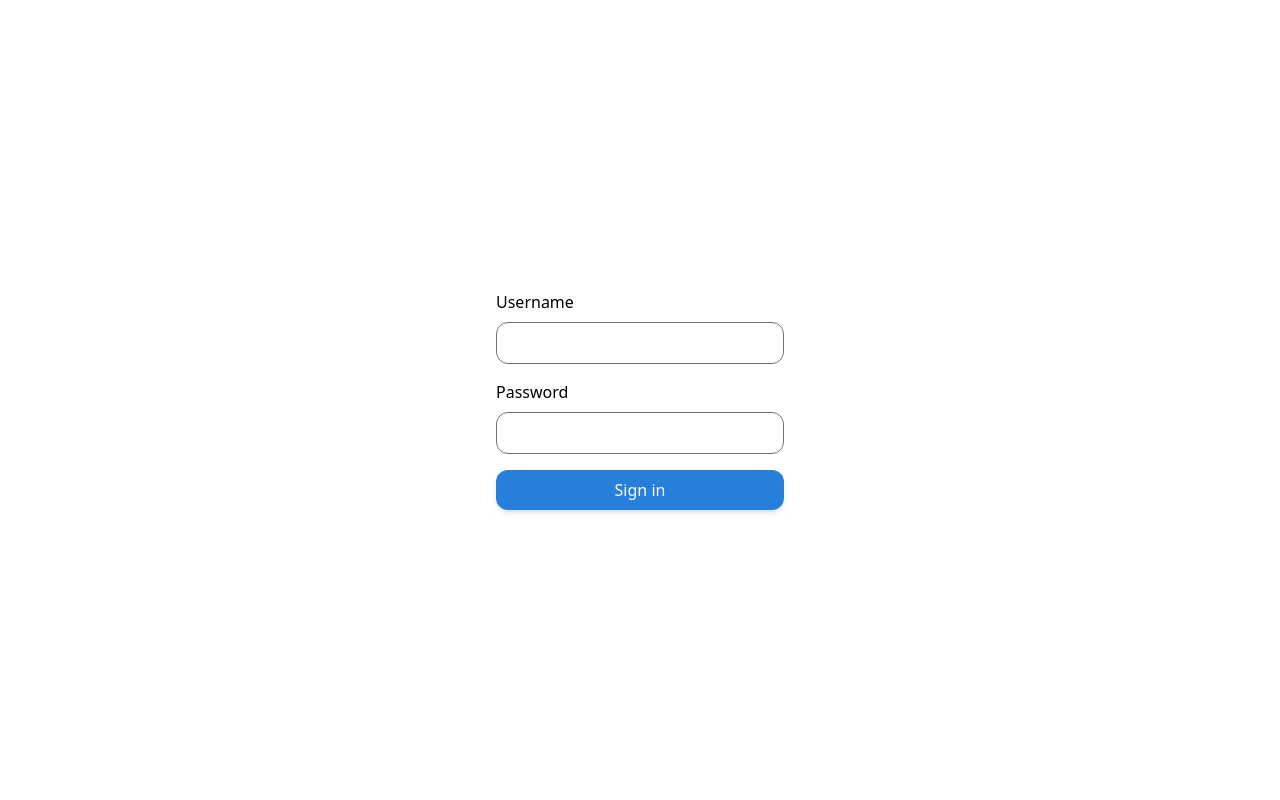
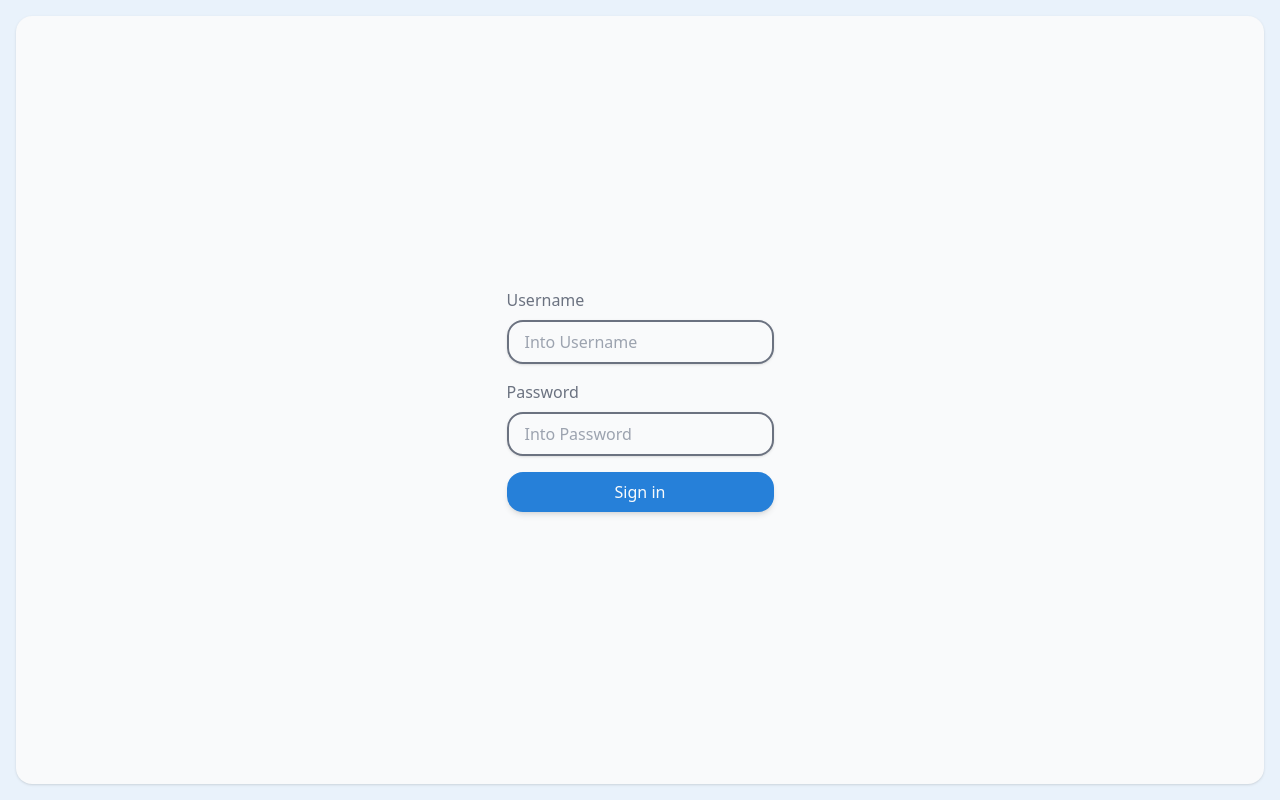
Before and after one commit to luisdanielta/MemoHaven, a SvelteKit app: page /sign/in in a window 1280 px wide. Built offline with nearby package versions, Linux system fonts and the light colour scheme.

Commit message:
refactor: Simplify navbar styling and button component
- Updated navBar.svelte to remove unnecessary shadow-sm class and update shadow class
- Updated button.svelte to use rounded-2xl class for rounded corners

```diff
--- a/src/lib/components/navBar.svelte
+++ b/src/lib/components/navBar.svelte
@@ -8,7 +8,7 @@
 </script>
 
 <!--fixed left-0 top-0-->
-<nav class="w-full bg-gray-50 shadow-sm">
+<nav class="w-full bg-gray-50 shadow">
 	<div class="container mx-auto">
 		<Layout row className="items-center justify-between m-4">
 			<User />
--- a/src/lib/components/ui/button.svelte
+++ b/src/lib/components/ui/button.svelte
@@ -12,7 +12,7 @@
 </script>
 
 <button
-	class={`${className} rounded-xl bg-mainC-500 px-6 py-2 text-gray-50 shadow-md hover:bg-mainC-400 hover:shadow-lg`}
+	class={`${className} rounded-2xl bg-mainC-500 px-6 py-2 text-gray-50 shadow-md hover:bg-mainC-400 hover:shadow-lg`}
 	{onclick}
 	>{text}
 </button>
--- /dev/null
+++ b/src/lib/components/ui/in.svelte
@@ -0,0 +1,13 @@
+<script lang="ts">
+	interface IIn {
+		placeholder?: string;
+	}
+
+	let { placeholder }: IIn = $props();
+</script>
+
+<input
+	type="text"
+	class="placeholder:font-sm rounded-2xl border-2 border-gray-500 bg-gray-50 px-4 py-2 shadow placeholder:font-light placeholder:text-gray-400"
+	placeholder="Into {placeholder}"
+/>
--- a/src/routes/(app)/(template)/new/+page.svelte
+++ b/src/routes/(app)/(template)/new/+page.svelte
@@ -4,8 +4,12 @@
 	import IEdit from '$lib/icons/iEdit.svelte';
 </script>
 
-<Layout className="m-4">
-	<form class="flex rounded-2xl bg-gray-50 px-4 py-6 shadow md:w-1/2">
+<Layout className="flex gap-2">
+	<h1>new template</h1>
+</Layout>
+
+<!--
+<form class="flex rounded-2xl bg-gray-50 px-4 py-6 shadow md:w-1/2">
 		<label class="flex gap-2 font-medium text-gray-500">
 			<input
 				type="text"
@@ -20,4 +24,4 @@
 			</IBox>
 		</label>
 	</form>
-</Layout>
+-->
--- a/src/routes/(app)/+layout.svelte
+++ b/src/routes/(app)/+layout.svelte
@@ -9,9 +9,9 @@
 </script>
 
 <ProtectedRoute>
-	<div class="flex h-screen flex-col bg-mainC-50">
+	<div class="flex h-screen flex-col">
 		<NavBar />
-		<main class="scrolling-hidden container mx-auto h-full flex-1 overflow-y-auto">
+		<main class="scrolling-hidden container mx-auto mt-4 h-full flex-1 overflow-y-auto px-4">
 			{@render children()}
 		</main>
 	</div>
--- a/src/routes/(app)/+page.svelte
+++ b/src/routes/(app)/+page.svelte
@@ -2,6 +2,6 @@
 	import Layout from '$lib/components/ui/layout.svelte';
 </script>
 
-<Layout className="m-4">
+<Layout className="flex gap-2">
 	<h1>main app</h1>
 </Layout>
--- a/src/routes/(auth)/sign/in/+page.svelte
+++ b/src/routes/(auth)/sign/in/+page.svelte
@@ -1,18 +1,25 @@
 <script lang="ts">
 	import Button from '$lib/components/ui/button.svelte';
+	import In from '$lib/components/ui/in.svelte';
 	import Layout from '$lib/components/ui/layout.svelte';
+
+	interface ISignIn {}
 </script>
 
-<Layout className="justify-center h-screen items-center">
-	<form class="flex w-72 flex-col gap-4">
-		<label class="flex flex-col gap-2">
+<Layout className="p-4 justify-center h-screen items-center">
+	<div
+		class="flex h-full w-full flex-col items-center justify-evenly gap-4 rounded-2xl bg-gray-50 px-4 py-6 shadow"
+	>
+		<form class="flex w-auto flex-col gap-4">
+			<label class="flex flex-col gap-2 text-gray-500">
 				Username
-			<input type="text" class="rounded-xl" />
+				<In placeholder="Username" />
 			</label>
-		<label class="flex flex-col gap-2">
+			<label class="flex flex-col gap-2 text-gray-500">
 				Password
-			<input type="text" class="rounded-xl" />
+				<In placeholder="Password" />
 			</label>
 			<Button text="Sign in" />
 		</form>
+	</div>
 </Layout>
--- a/src/routes/+layout.svelte
+++ b/src/routes/+layout.svelte
@@ -7,4 +7,6 @@
 	<title>MemoHaven</title>
 </svelte:head>
 
-{@render children()}
+<div class="bg-mainC-50">
+	{@render children()}
+</div>
```
Lines whose indentation alone changed are shown as unchanged.
